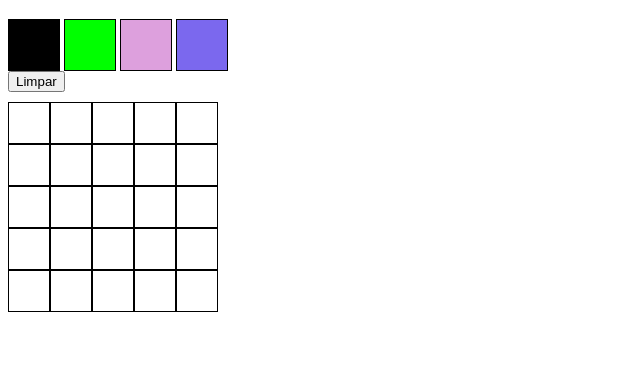
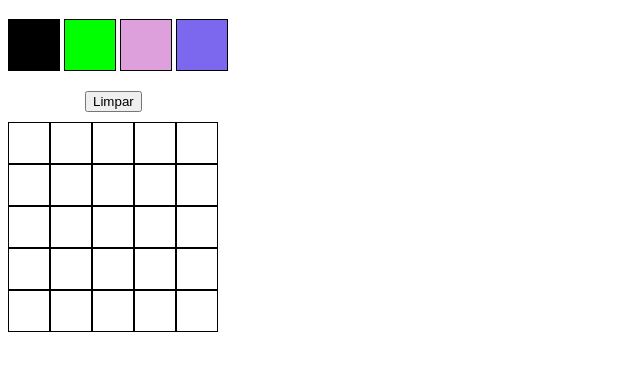
Before and after one commit to hosanavm/project-pixels-art, a plain HTML site: page index.html in a window 1280 px wide. Shown: the part 61-432 px from the top of the page, without its empty margins (0-640 px from the left). Drawn offline with Linux system fonts and the light colour scheme.

Commit message:
adiciona mudanças no css

```diff
--- a/style.css
+++ b/style.css
@@ -37,3 +37,8 @@
 #colorFour {
     background: mediumslateblue;
 }
+
+#clear-board {
+    margin-top: 20px;
+    margin-left: 77px;
+}
```
